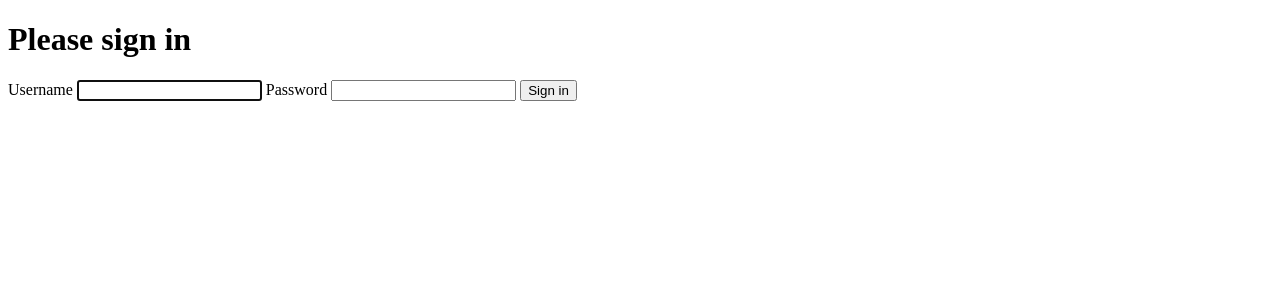
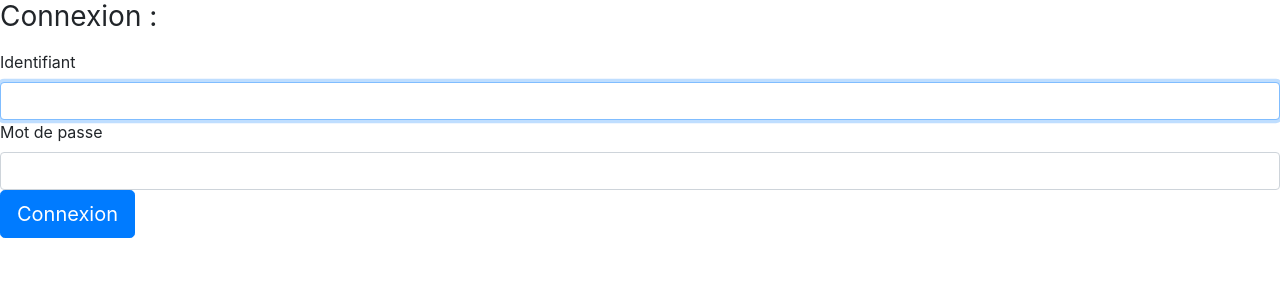
Before and after one commit to Lord-Nathaniel/Project_Hub, a Symfony app: template templates/security/login.html.twig in a window 1280 px wide. Shown: the top 300 px of the page. Run offline with Twig, Linux system fonts and the light colour scheme; the template is opened without the code that fills it, so the values that code supplies are empty; some libraries are stand-ins or nearby versions.

Commit message:
added navbar/added path to list/added twigs/login page OK

```diff
--- a/composer.json
+++ b/composer.json
@@ -43,6 +43,7 @@
         "twig/twig": "^2.12|^3.0"
     },
     "require-dev": {
+        "phpstan/phpstan": "^0.12.83",
         "symfony/browser-kit": "^5.2",
         "symfony/css-selector": "^5.2",
         "symfony/debug-bundle": "^5.2",
--- a/src/Controller/SecurityController.php
+++ b/src/Controller/SecurityController.php
@@ -29,7 +29,7 @@ class SecurityController extends AbstractController
     /**
      * @Route("/logout", name="app_logout")
      */
-    public function logout()
+    public function logout():void
     {
         throw new \LogicException('This method can be blank - it will be intercepted by the logout key on your firewall.');
     }
--- a/src/Security/AppManagerAuthenticator.php
+++ b/src/Security/AppManagerAuthenticator.php
@@ -96,8 +96,8 @@ class AppManagerAuthenticator extends AbstractFormLoginAuthenticator implements
             return new RedirectResponse($targetPath);
         }
 
-        // For example : return new RedirectResponse($this->urlGenerator->generate('some_route'));
-        throw new \Exception('TODO: provide a valid redirect inside '.__FILE__);
+        return new RedirectResponse($this->urlGenerator->generate('project_list'));
+
     }
 
     protected function getLoginUrl()
--- a/templates/base.html.twig
+++ b/templates/base.html.twig
@@ -6,7 +6,8 @@
         {# Run `composer require symfony/webpack-encore-bundle`
            and uncomment the following Encore helpers to start using Symfony UX #}
         {% block stylesheets %}
-            {#{{ encore_entry_link_tags('app') }}#}
+            <link rel="stylesheet" href="{{asset('style/style.css')}}">
+            <link rel="stylesheet" href="https://stackpath.bootstrapcdn.com/bootstrap/4.5.2/css/bootstrap.min.css" integrity="sha384-JcKb8q3iqJ61gNV9KGb8thSsNjpSL0n8PARn9HuZOnIxN0hoP+VmmDGMN5t9UJ0Z" crossorigin="anonymous">
         {% endblock %}
 
         {% block javascripts %}
@@ -14,6 +15,24 @@
         {% endblock %}
     </head>
     <body>
+
+    {% if is_granted('ROLE_MANAGER') %}
+        <nav class="navbar navbar-expand-lg navbar-light bg-light">
+            <div class="collapse navbar-collapse" id="navbarSupportedContent">
+                <ul class="navbar-nav mr-auto">
+
+                <li class="nav-item">
+                    <a class="nav-link" href="#">Liste des projets</a>
+                </li>
+                <li class="nav-item">
+                    <a class="nav-link" href="#">Creation d'un projet</a>
+                </li>
+
+                </ul>
+            </div>
+        </nav>
+    {% endif %}
+
         {% block body %}{% endblock %}
     </body>
 </html>
--- a/templates/security/login.html.twig
+++ b/templates/security/login.html.twig
@@ -1,6 +1,6 @@
 {% extends 'base.html.twig' %}
 
-{% block title %}Log in!{% endblock %}
+{% block title %}Connexion{% endblock %}
 
 {% block body %}
 <form method="post">
@@ -10,14 +10,14 @@
 
     {% if app.user %}
         <div class="mb-3">
-            You are logged in as {{ app.user.username }}, <a href="{{ path('app_logout') }}">Logout</a>
+            Bonjour {{ app.user.username }}, <a href="{{ path('app_logout') }}">Logout</a>
         </div>
     {% endif %}
 
-    <h1 class="h3 mb-3 font-weight-normal">Please sign in</h1>
-    <label for="inputUsername">Username</label>
+    <h1 class="h3 mb-3 font-weight-normal">Connexion :</h1>
+    <label for="inputUsername">Identifiant</label>
     <input type="text" value="{{ last_username }}" name="username" id="inputUsername" class="form-control" required autofocus>
-    <label for="inputPassword">Password</label>
+    <label for="inputPassword">Mot de passe</label>
     <input type="password" name="password" id="inputPassword" class="form-control" required>
 
     <input type="hidden" name="_csrf_token"
@@ -36,7 +36,7 @@
     #}
 
     <button class="btn btn-lg btn-primary" type="submit">
-        Sign in
+        Connexion
     </button>
 </form>
 {% endblock %}
```
Also changed, not shown: src/Controller/ProjectController.php (added, +22 -0 lines), src/Entity/Manager.php (+4 -12 lines), templates/project/project_list.html.twig (added, +7 -0 lines), templates/project/project_add_task.html.twig (added), templates/project/project_creation.html.twig (added), templates/project/project_manage.html.twig (added), 3 other files.
